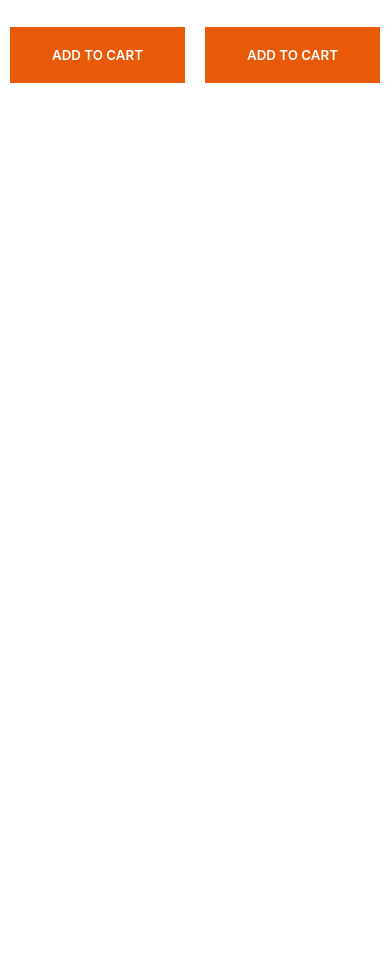
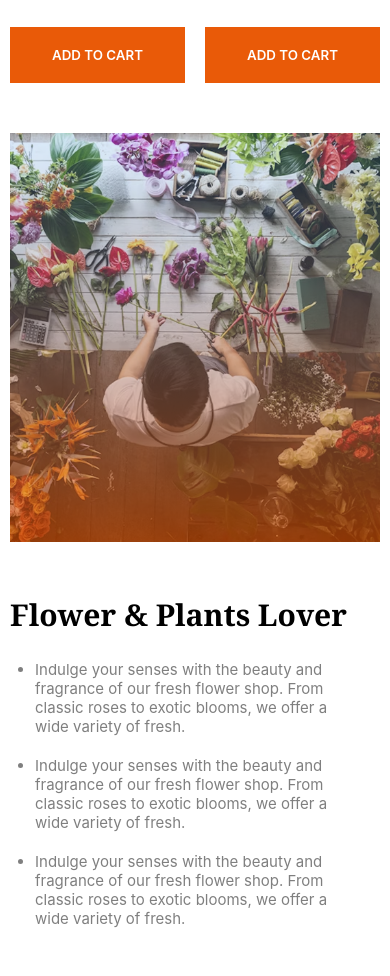
Before and after one commit to Samiul-Alam-Shanto/Responsive-Flowers-Assignment, a plain HTML site: page index.html in a window 390 px wide. Shown: the part 2486-3462 px from the top of the page. Before the commit the page ends 2779 px from the top, so only its background shows below. Drawn offline with Linux system fonts and the light colour scheme.

Commit message:
finished the plants lover section with media query and trusted batch

```diff
--- a/index.html
+++ b/index.html
@@ -96,9 +96,39 @@
                     <h5 class="pcard-price inter-font">20USD</h5>
                     <button class="btn-primary inter-font">ADD TO CART</button>
                 </div>
-
             </div>
         </section>
+        <!-- plants lover section start -->
+        <section class="plants-lover display-flex m-auto">
+            <div class="plants-lover-left">
+                <img src="./assets/flower-store.png" alt="flowers with a man" class="section-pic">
+            </div>
+            <div class="plants-lover-right">
+                <h2 class="pl-section-title">
+                    Flower & Plants Lover
+                </h2>
+                <div class="pl-detailed-list">
+                    <ul>
+                        <li>Indulge your senses with the beauty and fragrance of our fresh flower shop. From classic
+                            roses
+                            to exotic blooms, we offer a wide variety of fresh.</li>
+                        <li>Indulge your senses with the beauty and fragrance of our fresh flower shop. From classic
+                            roses
+                            to exotic blooms, we offer a wide variety of fresh.</li>
+                        <li>Indulge your senses with the beauty and fragrance of our fresh flower shop. From classic
+                            roses
+                            to exotic blooms, we offer a wide variety of fresh.</li>
+
+                    </ul>
+                </div>
+            </div>
+            <div class="trusted-batch">
+                <img src="./assets/trusted-badge.png" alt="trusted batch">
+            </div>
+        </section>
+
+
+
     </main>
     <footer>
 
--- a/style/styles.css
+++ b/style/styles.css
@@ -136,7 +136,7 @@ h4 {
 }
 
 .plant-subtitle {
-    width: 70%;
+    max-width: 70%;
 }
 
 .plant-cards {
@@ -167,6 +167,78 @@ h4 {
 }
 
 
+/* plants-lover section styles */
+
+.plants-lover {
+    max-width: 1140px;
+    gap: 60px;
+    padding: 0px 10px;
+    margin-bottom: 120px;
+    position: relative;
+}
+
+.plants-lover-left {
+    width: 50%;
+}
+
+.plants-lover-left img {
+    width: 100%;
+}
+
+.plants-lover-right {
+    flex: 1;
+    row-gap: 20px;
+    padding-top: 40px;
+}
+
+.pl-section-title {
+    font-size: 3rem;
+    font-weight: 700;
+}
+
+.pl-detailed-list {
+    padding: 25px;
+
+}
+
+.pl-detailed-list>ul>li {
+    font-family: "Inter", sans-serif;
+    font-size: 1.5rem;
+    color: rgba(0, 0, 0, 0.5);
+    margin-bottom: 20px;
+
+}
+
+.trusted-batch {
+    position: absolute;
+    width: 25%;
+    left: 380px;
+    top: -120px;
+}
+
+.trusted-batch img {
+    width: 100%;
+}
+
+
+
+
+
+
+
+
+
+
+
+
+
+
+
+
+
+
+
+
 
 /* Responsive Media Query */
 
@@ -194,10 +266,27 @@ h4 {
         padding: 0px 10px;
     }
 
+    .plants {
+        margin-bottom: 50px;
+    }
+
     .plant-cards {
         grid-template-columns: repeat(2, 1fr);
     }
 
+    .plants-lover {
+        flex-direction: column;
+        gap: 10px;
+        margin-bottom: 50px;
+    }
+
+    .plants-lover-left {
+        width: 100%;
+    }
+
+    .trusted-batch {
+        display: none;
+    }
 
 
 
```
